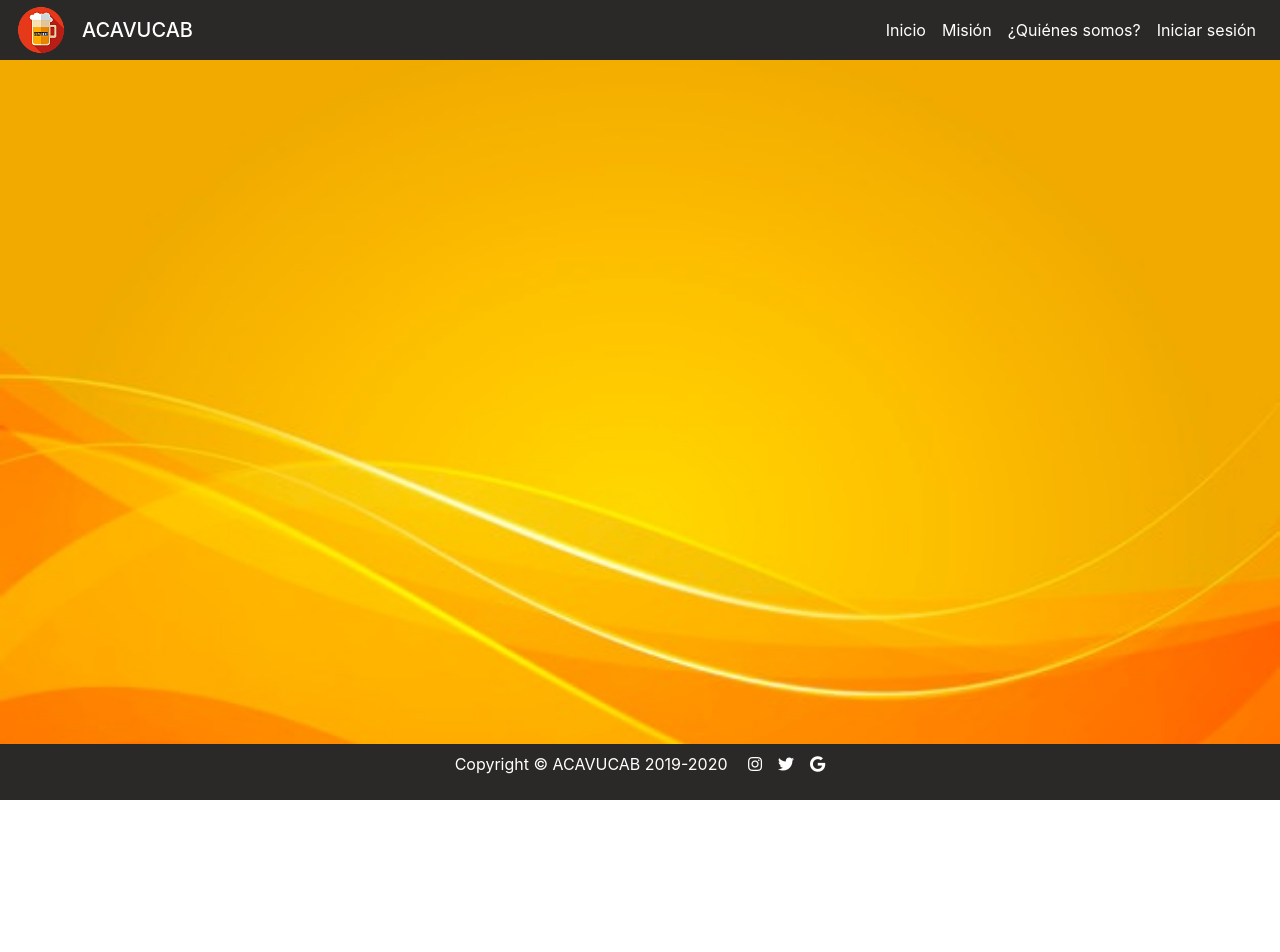
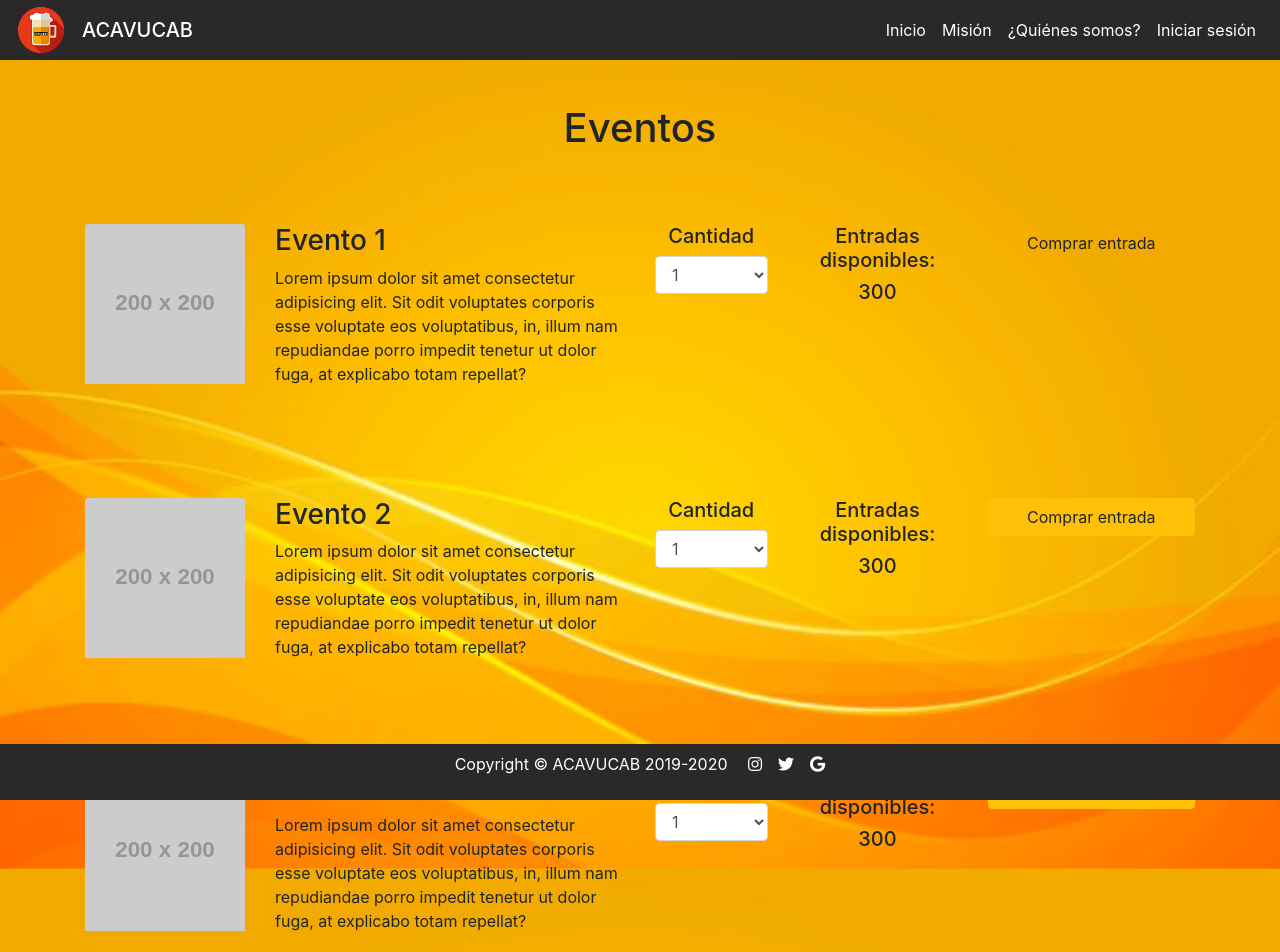
Before and after one commit to garl99/acavucab-frontend, an Angular app: page /events in a window 1280 px wide. Before the commit this address led to /. Shown: the top 952 px of the page. Before the commit the page ends 800 px from the top, so only its background shows below. Built offline with nearby package versions, Linux system fonts and the light colour scheme.

Commit message:
agregado eventos, falta arreglar colores

```diff
--- a/src/app/app.module.ts
+++ b/src/app/app.module.ts
@@ -6,13 +6,15 @@ import { AppComponent } from './app.component';
 import { HomeComponent } from './components/home/home.component';
 import { LoginComponent } from './components/login/login.component';
 import { DashboardComponent } from './components/dashboard/dashboard.component';
+import { EventsComponent } from './components/events/events.component';
 
 @NgModule({
   declarations: [
     AppComponent,
     HomeComponent,
     LoginComponent,
-    DashboardComponent
+    DashboardComponent,
+    EventsComponent
   ],
   imports: [
     BrowserModule,
--- a/src/app/app.routing.ts
+++ b/src/app/app.routing.ts
@@ -6,6 +6,7 @@ import { Routes, RouterModule} from '@angular/router';
 import { HomeComponent } from './components/home/home.component';
 import { LoginComponent } from './components/login/login.component';
 import { DashboardComponent } from './components/dashboard/dashboard.component';
+import { EventsComponent } from './components/events/events.component';
 
 
 //GUARD
@@ -15,7 +16,8 @@ const appRoutes: Routes = [
     {path: '', component: HomeComponent},
     {path: 'home', component: HomeComponent},
     {path: 'login', component: LoginComponent},
-    {path: 'dashboard', component: DashboardComponent}
+    {path: 'dashboard', component: DashboardComponent},
+    {path: 'events', component: EventsComponent}
 ];
 
 //EXPORTAR CONFIG
--- /dev/null
+++ b/src/app/components/events/events.component.html
@@ -0,0 +1,127 @@
+ <!-- Titulo -->
+    <div class="container mt-3 py-3">
+        <br><br><br>
+        <h1 class="text-center">Eventos</h1>
+    </div>
+
+    <!-- Contenido -->
+
+    <div class="container">
+            <div class="row">
+                <div class="col-md-6">
+                    <div class="row py-5">
+                        <div class="col-md-4">
+                            <a href="#"><img class="card-img-top" src="http://placehold.it/200x200" alt=""></a>
+                        </div>
+                        <div class="col-md-8">
+                            <h3>Evento 1</h3>
+                            <p>Lorem ipsum dolor sit amet consectetur adipisicing elit. Sit odit voluptates corporis esse
+                                voluptate eos voluptatibus, in, illum nam repudiandae porro impedit tenetur ut dolor fuga,
+                                at explicabo totam repellat?</p>
+                        </div>
+                    </div>
+                </div>
+                <div class="col-md-6">
+                    <div class="row py-5">
+                        <div class="col-md-3 text-center">
+
+                        <h5>Cantidad</h5>
+                        <div class="form-group">
+                            <select class="form-control" id="exampleFormControlSelect1">
+                                <option>1</option>
+                                <option>2</option>
+                                <option>3</option>
+                                <option>4</option>
+                                <option>5</option>
+                            </select>
+                        </div>
+                        </div>
+                        <div class="col-md-4 text-center">
+                        <h5>Entradas disponibles:</h5>
+                            <h5>300</h5>
+                        </div>
+                        <div class="col-md-5 text-center">
+                            <button type="button" class="btn btn-shadow btn-block">Comprar entrada</button>
+                        </div>
+                    </div>
+                </div>
+            </div>
+            <div class="row">
+                    <div class="col-md-6">
+                        <div class="row py-5">
+                            <div class="col-md-4">
+                                <a href="#"><img class="card-img-top" src="http://placehold.it/200x200" alt=""></a>
+                            </div>
+                            <div class="col-md-8">
+                                <h3>Evento 2</h3>
+                                <p>Lorem ipsum dolor sit amet consectetur adipisicing elit. Sit odit voluptates corporis esse
+                                    voluptate eos voluptatibus, in, illum nam repudiandae porro impedit tenetur ut dolor fuga,
+                                    at explicabo totam repellat?</p>
+                            </div>
+                        </div>
+                    </div>
+                    <div class="col-md-6">
+                        <div class="row py-5">
+                            <div class="col-md-3 text-center">
+
+                            <h5>Cantidad</h5>
+                            <div class="form-group">
+                                <select class="form-control" id="exampleFormControlSelect1">
+                                    <option>1</option>
+                                    <option>2</option>
+                                    <option>3</option>
+                                    <option>4</option>
+                                    <option>5</option>
+                                </select>
+                            </div>
+                            </div>
+                            <div class="col-md-4 text-center">
+                            <h5>Entradas disponibles:</h5>
+                                <h5>300</h5>
+                            </div>
+                            <div class="col-md-5 text-center">
+                                <button type="button" class="btn btn-warning btn-block">Comprar entrada</button>
+                            </div>
+                        </div>
+                    </div>
+                </div>
+                <div class="row">
+                        <div class="col-md-6">
+                            <div class="row py-5">
+                                <div class="col-md-4">
+                                    <a href="#"><img class="card-img-top" src="http://placehold.it/200x200" alt=""></a>
+                                </div>
+                                <div class="col-md-8">
+                                    <h3>Evento 3</h3>
+                                    <p>Lorem ipsum dolor sit amet consectetur adipisicing elit. Sit odit voluptates corporis esse
+                                        voluptate eos voluptatibus, in, illum nam repudiandae porro impedit tenetur ut dolor fuga,
+                                        at explicabo totam repellat?</p>
+                                </div>
+                            </div>
+                        </div>
+                        <div class="col-md-6">
+                            <div class="row py-5">
+                                <div class="col-md-3 text-center">
+
+                                <h5>Cantidad</h5>
+                                <div class="form-group">
+                                    <select class="form-control" id="exampleFormControlSelect1">
+                                        <option>1</option>
+                                        <option>2</option>
+                                        <option>3</option>
+                                        <option>4</option>
+                                        <option>5</option>
+                                    </select>
+                                </div>
+                                </div>
+                                <div class="col-md-4 text-center">
+                                <h5>Entradas disponibles:</h5>
+                                    <h5>300</h5>
+                                </div>
+                                <div class="col-md-5 text-center">
+                                    <button type="button" class="btn btn-warning btn-block">Comprar entrada</button>
+                                </div>
+                            </div>
+                        </div>
+                    </div>
+    </div>
--- /dev/null
+++ b/src/app/components/events/events.component.ts
@@ -0,0 +1,15 @@
+import { Component, OnInit } from '@angular/core';
+
+@Component({
+  selector: 'app-events',
+  templateUrl: './events.component.html',
+  styleUrls: ['./events.component.css']
+})
+export class EventsComponent implements OnInit {
+
+  constructor() { }
+
+  ngOnInit() {
+  }
+
+}
```
Also changed, not shown: src/app/components/events/events.component.css (added), 1 other file (tests, documents, lock files or other folders).
